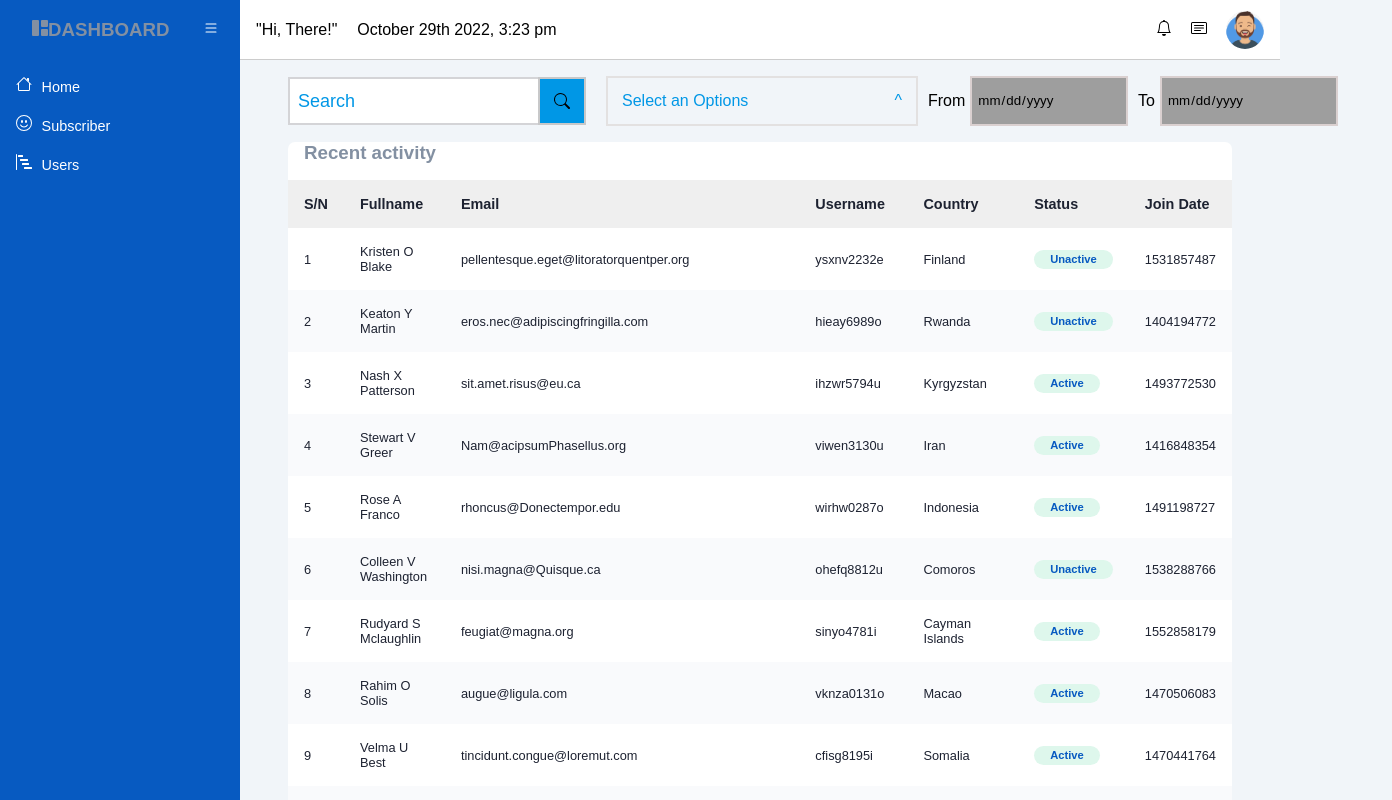
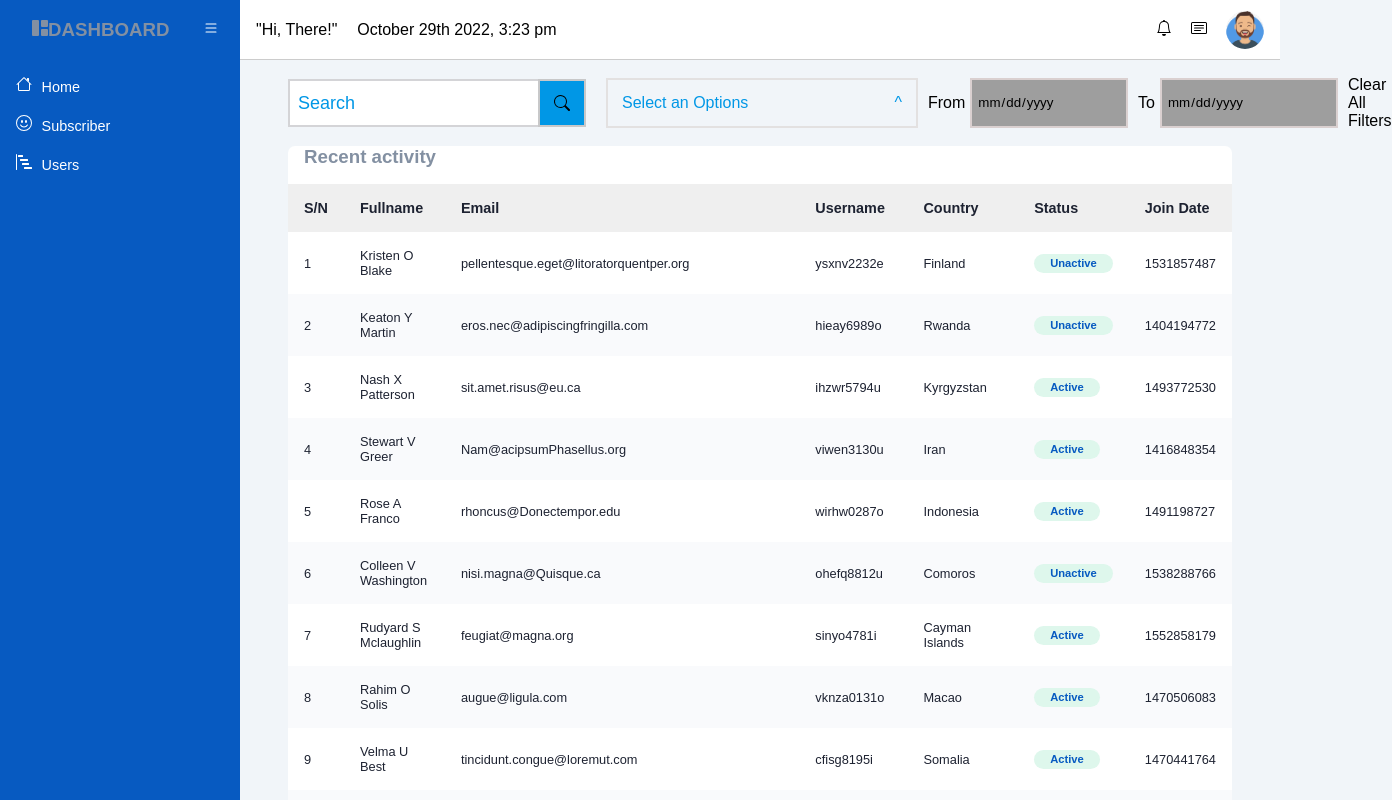
Before and after one commit to bikramoli/subscriber_dashboard, a React (Create React App) app in the folder client/: page / in a window 1280 px wide. Shown: the top 800 px of the page, 1392 px wide, since content can reach past the window. Built offline with nearby package versions, Linux system fonts and the light colour scheme; grey boxes are pictures that could not be loaded.

Commit message:
reset filter form

```diff
--- a/client/src/components/dashboardDetails/DashboardDetails.jsx
+++ b/client/src/components/dashboardDetails/DashboardDetails.jsx
@@ -1,5 +1,5 @@
 import "./Style.css";
-import { useState } from "react";
+import { useRef, useState } from "react";
 import DropDownMenu from "../dropDownMenu/DropDownMenu";
 import SearchBox from "../searchbox/SearchBox";
 import Table from "../table/Table";
@@ -22,6 +22,7 @@ const DashboardDetails = () => {
   const [checkBoxFilters, setCheckBoxFilter] = useState([]);
   const [startDate, setStartDate] = useState(null);
   const [endDate, setEndDate] = useState(null);
+  const formRef = useRef(null);
 
   const handleCheckBoxFilters = (e) => {
     let { checked: value, name } = e.target;
@@ -49,10 +50,18 @@ const DashboardDetails = () => {
     }
   };
 
+  const handleReset = () => {
+    formRef.current.reset();
+    setFilters({});
+    setCheckBoxFilter([]);
+    setStartDate(null);
+    setEndDate(null);
+  };
+
   console.log(checkBoxFilters, "checkBoxFilters");
   return (
     <WrapperMain>
-      <div className="filters">
+      <form ref={formRef} className="filters">
         <SearchBox value={filters.search} handleFilters={handleFilters} />
         <DropDownMenu
           title="Select an Options"
@@ -69,7 +78,10 @@ const DashboardDetails = () => {
           name={"endDate"}
           handleChange={(e) => setEndDate(e.target.value)}
         />
-      </div>
+        <span className="filter-clear" onClick={handleReset}>
+          Clear All Filters
+        </span>
+      </form>
       <Table
         startDate={startDate}
         endDate={endDate}
--- a/client/src/components/dashboardDetails/Style.css
+++ b/client/src/components/dashboardDetails/Style.css
@@ -3,3 +3,7 @@
   align-items: center;
   width: 100%;
 }
+.filter-clear {
+  cursor: pointer;
+  margin-left: 10px;
+}
```
Also changed, not shown: client/src/components/table/Table.jsx (+22 -0 lines).
